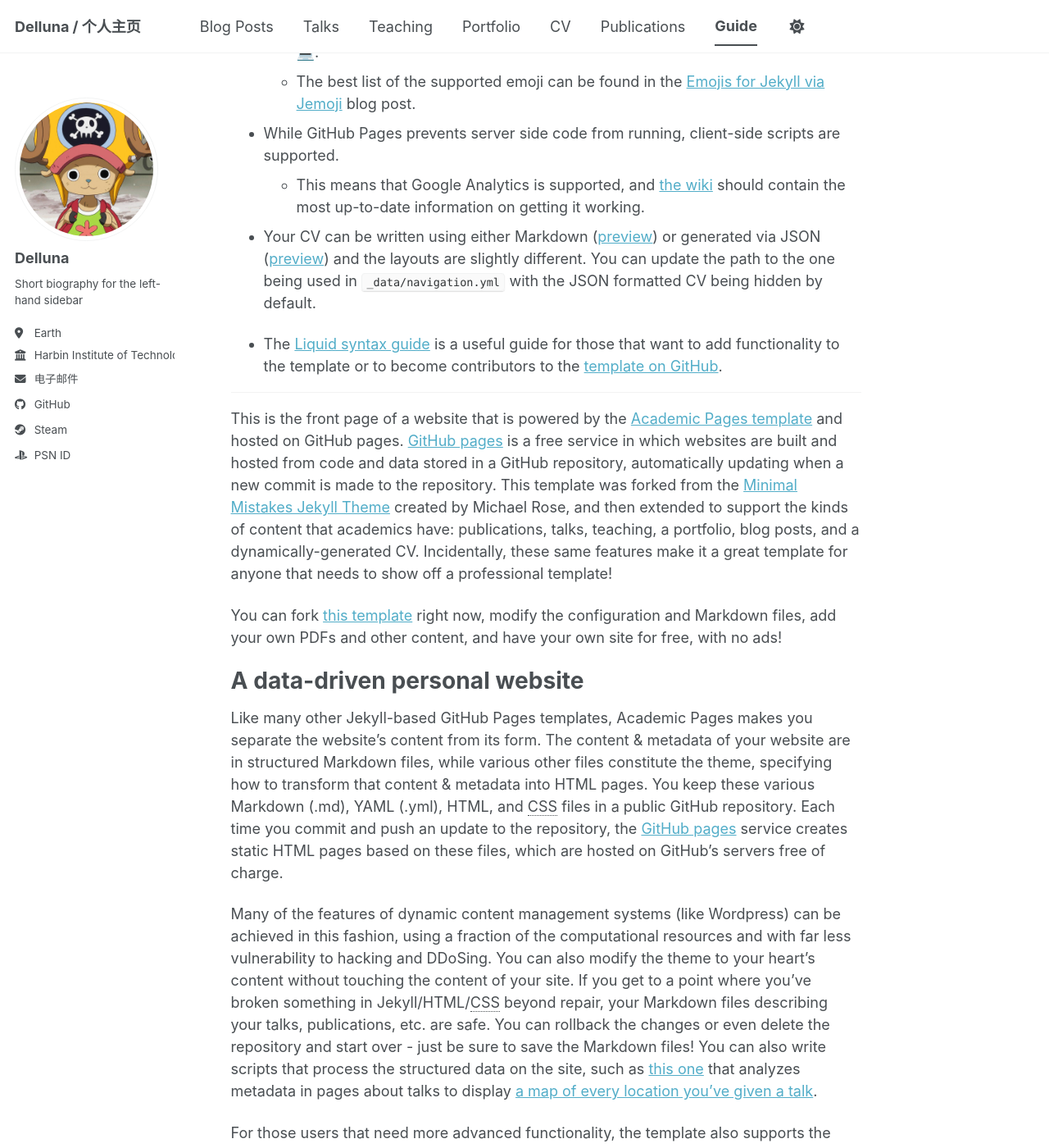
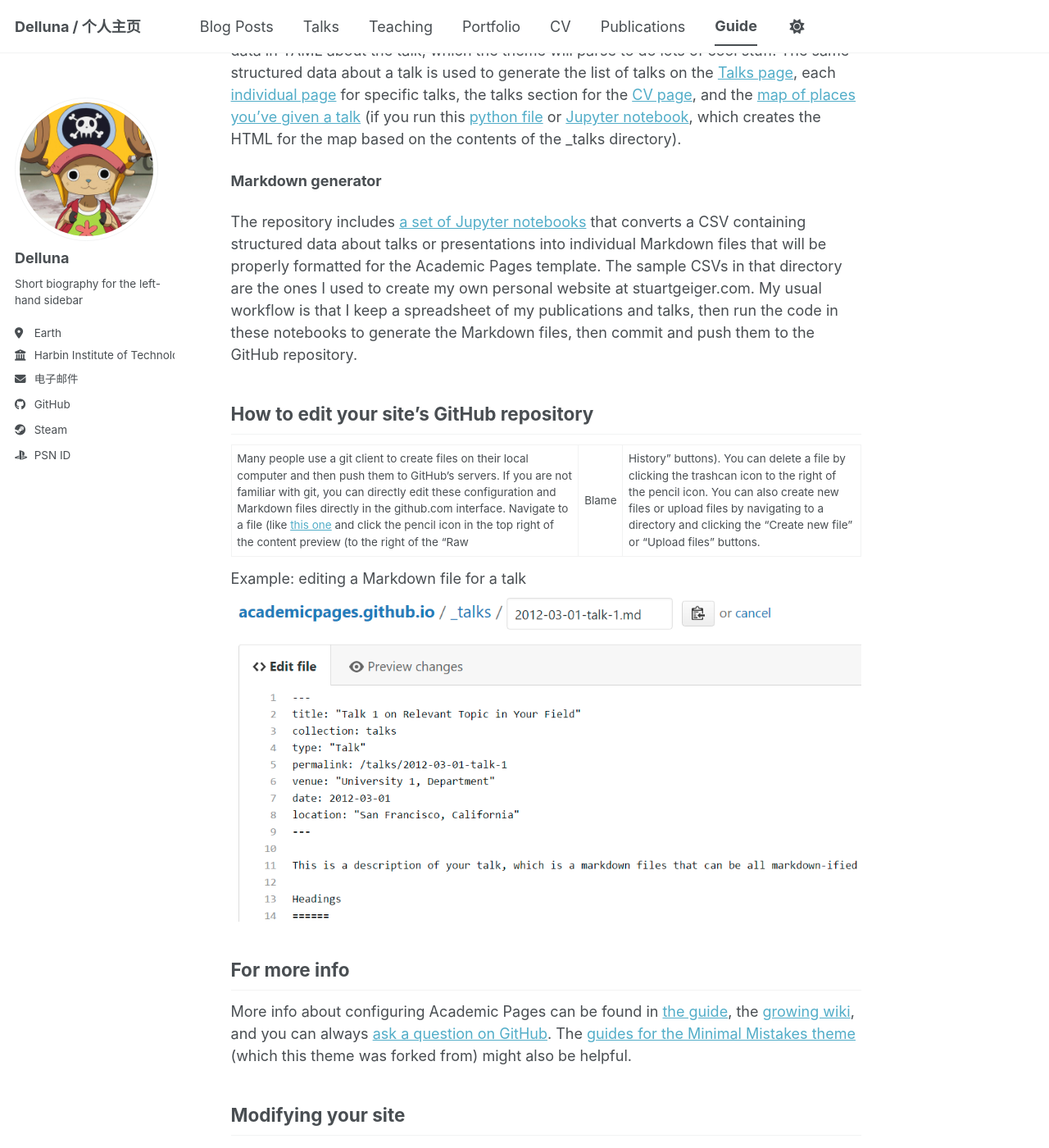
Before and after one commit to Delluna/Delluna.github.io, a Jekyll site: the page built from _pages/markdown.md, in a window 1280 px wide and 1400 px high, scrolled down 5401 px. Shown: the whole window at 82% size. Built offline with Jekyll 4.4.1, drawn with Linux system fonts in a browser that asks for light colours; emoji names are drawn with the system emoji font; a script bundle is joined from its source files by our own code; library files that are not in the unit come from our copies; some of the changed text lies outside the part shown.

Commit message:
update Guide Page

```diff
--- a/_pages/markdown.md
+++ b/_pages/markdown.md
@@ -11,7 +11,26 @@ redirect_from:
 
 
 # Academic Pages
+
+# Introduction
+
 **Academic Pages is a GitHub Pages template for personal and professional portfolio-oriented websites.**
+
+This is the front page of a website that is powered by the [Academic Pages template](https://github.com/academicpages/academicpages.github.io) and hosted on GitHub pages. [GitHub pages](https://pages.github.com) is a free service in which websites are built and hosted from code and data stored in a GitHub repository, automatically updating when a new commit is made to the repository. This template was forked from the [Minimal Mistakes Jekyll Theme](https://mmistakes.github.io/minimal-mistakes/) created by Michael Rose, and then extended to support the kinds of content that academics have: publications, talks, teaching, a portfolio, blog posts, and a dynamically-generated CV. Incidentally, these same features make it a great template for anyone that needs to show off a professional template!
+
+ You can fork [this template](https://github.com/academicpages/academicpages.github.io) right now, modify the configuration and Markdown files, add your own PDFs and other content, and have your own site for free, with no ads!
+
+**A data-driven personal website**
+
+Like many other Jekyll-based GitHub Pages templates, Academic Pages makes you separate the website's content from its form. The content & metadata of your website are in structured Markdown files, while various other files constitute the theme, specifying how to transform that content & metadata into HTML pages. You keep these various Markdown (.md), YAML (.yml), HTML, and CSS files in a public GitHub repository. Each time you commit and push an update to the repository, the [GitHub pages](https://pages.github.com/) service creates static HTML pages based on these files, which are hosted on GitHub's servers free of charge.
+
+Many of the features of dynamic content management systems (like Wordpress) can be achieved in this fashion, using a fraction of the computational resources and with far less vulnerability to hacking and DDoSing. You can also modify the theme to your heart's content without touching the content of your site. If you get to a point where you've broken something in Jekyll/HTML/CSS beyond repair, your Markdown files describing your talks, publications, etc. are safe. You can rollback the changes or even delete the repository and start over - just be sure to save the Markdown files! You can also write scripts that process the structured data on the site, such as [this one](https://github.com/academicpages/academicpages.github.io/blob/master/talkmap.ipynb) that analyzes metadata in pages about talks to display [a map of every location you've given a talk](https://academicpages.github.io/talkmap.html).
+
+For those users that need more advanced functionality, the template also supports the following popular tools:
+- [MathJax](https://www.mathjax.org/) for mathematical equations
+- [Mermaid](https://mermaid.js.org/) for diagraming
+- [Plotly](https://plotly.com/javascript/) for plotting
+
 
 # Getting Started
 
@@ -81,19 +100,6 @@ You should now be able to access the website from `localhost:4000`.
 
 If you are using [Visual Studio Code](https://code.visualstudio.com/) you can use the [Dev Container](https://code.visualstudio.com/docs/devcontainers/containers) that comes with this Repository. Normally VS Code detects that a development container configuration is available and asks you if you want to use the container. If this doesn't happen you can manually start the container by **F1->DevContainer: Reopen in Container**. This restarts your VS Code in the container and automatically hosts your academic page locally on http://localhost:4000. All changes will be updated live to that page after a few seconds.
 
-# Maintenance
-
-Bug reports and feature requests to the template should be [submitted via GitHub](https://github.com/academicpages/academicpages.github.io/issues/new/choose). For questions concerning how to style the template, please feel free to start a [new discussion on GitHub](https://github.com/academicpages/academicpages.github.io/discussions).
-
-This repository was forked (then detached) by [Stuart Geiger](https://github.com/staeiou) from the [Minimal Mistakes Jekyll Theme](https://mmistakes.github.io/minimal-mistakes/), which is © 2016 Michael Rose and released under the MIT License (see LICENSE.md). It is currently being maintained by [Robert Zupko](https://github.com/rjzupkoii) and additional maintainers would be welcomed.
-
-## Bugfixes and enhancements
-
-If you have bugfixes and enhancements that you would like to submit as a pull request, you will need to [fork](https://docs.github.com/en/pull-requests/collaborating-with-pull-requests/working-with-forks/fork-a-repo) this repository as opposed to using it as a template. This will also allow you to [synchronize your copy](https://docs.github.com/en/pull-requests/collaborating-with-pull-requests/working-with-forks/syncing-a-fork) of template to your fork as well.
-
-Unfortunately, one logistical issue with a template theme like Academic Pages that makes it a little tricky to get bug fixes and updates to the core theme. If you use this template and customize it, you will probably get merge conflicts if you attempt to synchronize. If you want to save your various .yml configuration files and markdown files, you can delete the repository and fork it again. Or you can manually patch.
-
----
 
 # How to use
 
@@ -112,6 +118,32 @@ Unfortunately, one logistical issue with a template theme like Academic Pages th
 * Static files (like PDFs): /files/
 * Profile image (can set in _config.yml): images/profile.png
 
+
+## Site-wide configuration
+
+The main configuration file for the site is in the base directory in [_config.yml](https://github.com/academicpages/academicpages.github.io/blob/master/_config.yml), which defines the content in the sidebars and other site-wide features. You will need to replace the default variables with ones about yourself and your site's github repository. The configuration file for the top menu is in [_data/navigation.yml](https://github.com/academicpages/academicpages.github.io/blob/master/_data/navigation.yml). For example, if you don't have a portfolio or blog posts, you can remove those items from that navigation.yml file to remove them from the header.
+
+## Create content & metadata
+
+For site content, there is one Markdown file for each type of content, which are stored in directories like _publications, _talks, _posts, _teaching, or _pages. For example, each talk is a Markdown file in the [_talks directory](https://github.com/academicpages/academicpages.github.io/tree/master/_talks). At the top of each Markdown file is structured data in YAML about the talk, which the theme will parse to do lots of cool stuff. The same structured data about a talk is used to generate the list of talks on the [Talks page](https://academicpages.github.io/talks), each [individual page](https://academicpages.github.io/talks/2012-03-01-talk-1) for specific talks, the talks section for the [CV page](https://academicpages.github.io/cv), and the [map of places you've given a talk](https://academicpages.github.io/talkmap.html) (if you run this [python file](https://github.com/academicpages/academicpages.github.io/blob/master/talkmap.py) or [Jupyter notebook](https://github.com/academicpages/academicpages.github.io/blob/master/talkmap.ipynb), which creates the HTML for the map based on the contents of the _talks directory).
+
+**Markdown generator**
+
+The repository includes [a set of Jupyter notebooks](https://github.com/academicpages/academicpages.github.io/tree/master/markdown_generator
+) that converts a CSV containing structured data about talks or presentations into individual Markdown files that will be properly formatted for the Academic Pages template. The sample CSVs in that directory are the ones I used to create my own personal website at stuartgeiger.com. My usual workflow is that I keep a spreadsheet of my publications and talks, then run the code in these notebooks to generate the Markdown files, then commit and push them to the GitHub repository.
+
+## How to edit your site's GitHub repository
+
+Many people use a git client to create files on their local computer and then push them to GitHub's servers. If you are not familiar with git, you can directly edit these configuration and Markdown files directly in the github.com interface. Navigate to a file (like [this one](https://github.com/academicpages/academicpages.github.io/blob/master/_talks/2012-03-01-talk-1.md) and click the pencil icon in the top right of the content preview (to the right of the "Raw | Blame | History" buttons). You can delete a file by clicking the trashcan icon to the right of the pencil icon. You can also create new files or upload files by navigating to a directory and clicking the "Create new file" or "Upload files" buttons.
+
+Example: editing a Markdown file for a talk
+![Editing a Markdown file for a talk](/images/editing-talk.png)
+
+## For more info
+
+More info about configuring Academic Pages can be found in [the guide](https://academicpages.github.io/markdown/), the [growing wiki](https://github.com/academicpages/academicpages.github.io/wiki), and you can always [ask a question on GitHub](https://github.com/academicpages/academicpages.github.io/discussions). The [guides for the Minimal Mistakes theme](https://mmistakes.github.io/minimal-mistakes/docs/configuration/) (which this theme was forked from) might also be helpful.
+
+
 ## Modifying your site
 
 - [Customizing the content on your site](https://github.com/academicpages/academicpages.github.io/wiki/Customizing-the-content-on-your-site)
@@ -126,6 +158,7 @@ Unfortunately, one logistical issue with a template theme like Academic Pages th
 ## Managing your site
 - [Adding Google Analytics](https://github.com/academicpages/academicpages.github.io/wiki/Adding-Google-Analytics)
 - [Controlling site indexing](https://github.com/academicpages/academicpages.github.io/wiki/Controlling-site-indexing)
+
 
 ## Tips and hints
 
@@ -147,56 +180,20 @@ Unfortunately, one logistical issue with a template theme like Academic Pages th
 
  * The [Liquid syntax guide](https://shopify.github.io/liquid/tags/control-flow/) is a useful guide for those that want to add functionality to the template or to become contributors to the [template on GitHub](https://github.com/academicpages/academicpages.github.io).
 
- ---
 
-This is the front page of a website that is powered by the [Academic Pages template](https://github.com/academicpages/academicpages.github.io) and hosted on GitHub pages. [GitHub pages](https://pages.github.com) is a free service in which websites are built and hosted from code and data stored in a GitHub repository, automatically updating when a new commit is made to the repository. This template was forked from the [Minimal Mistakes Jekyll Theme](https://mmistakes.github.io/minimal-mistakes/) created by Michael Rose, and then extended to support the kinds of content that academics have: publications, talks, teaching, a portfolio, blog posts, and a dynamically-generated CV. Incidentally, these same features make it a great template for anyone that needs to show off a professional template!
+# Maintenance
 
- You can fork [this template](https://github.com/academicpages/academicpages.github.io) right now, modify the configuration and Markdown files, add your own PDFs and other content, and have your own site for free, with no ads!
+Bug reports and feature requests to the template should be [submitted via GitHub](https://github.com/academicpages/academicpages.github.io/issues/new/choose). For questions concerning how to style the template, please feel free to start a [new discussion on GitHub](https://github.com/academicpages/academicpages.github.io/discussions).
 
-A data-driven personal website
-======
-Like many other Jekyll-based GitHub Pages templates, Academic Pages makes you separate the website's content from its form. The content & metadata of your website are in structured Markdown files, while various other files constitute the theme, specifying how to transform that content & metadata into HTML pages. You keep these various Markdown (.md), YAML (.yml), HTML, and CSS files in a public GitHub repository. Each time you commit and push an update to the repository, the [GitHub pages](https://pages.github.com/) service creates static HTML pages based on these files, which are hosted on GitHub's servers free of charge.
+This repository was forked (then detached) by [Stuart Geiger](https://github.com/staeiou) from the [Minimal Mistakes Jekyll Theme](https://mmistakes.github.io/minimal-mistakes/), which is © 2016 Michael Rose and released under the MIT License (see LICENSE.md). It is currently being maintained by [Robert Zupko](https://github.com/rjzupkoii) and additional maintainers would be welcomed.
 
-Many of the features of dynamic content management systems (like Wordpress) can be achieved in this fashion, using a fraction of the computational resources and with far less vulnerability to hacking and DDoSing. You can also modify the theme to your heart's content without touching the content of your site. If you get to a point where you've broken something in Jekyll/HTML/CSS beyond repair, your Markdown files describing your talks, publications, etc. are safe. You can rollback the changes or even delete the repository and start over - just be sure to save the Markdown files! You can also write scripts that process the structured data on the site, such as [this one](https://github.com/academicpages/academicpages.github.io/blob/master/talkmap.ipynb) that analyzes metadata in pages about talks to display [a map of every location you've given a talk](https://academicpages.github.io/talkmap.html).
+## Bugfixes and enhancements
 
-For those users that need more advanced functionality, the template also supports the following popular tools:
-- [MathJax](https://www.mathjax.org/) for mathematical equations
-- [Mermaid](https://mermaid.js.org/) for diagraming
-- [Plotly](https://plotly.com/javascript/) for plotting
+If you have bugfixes and enhancements that you would like to submit as a pull request, you will need to [fork](https://docs.github.com/en/pull-requests/collaborating-with-pull-requests/working-with-forks/fork-a-repo) this repository as opposed to using it as a template. This will also allow you to [synchronize your copy](https://docs.github.com/en/pull-requests/collaborating-with-pull-requests/working-with-forks/syncing-a-fork) of template to your fork as well.
 
-Getting started
-======
-1. Register a GitHub account if you don't have one and confirm your e-mail (required!)
-1. Fork [this template](https://github.com/academicpages/academicpages.github.io) by clicking the "Use this template" button in the top right.
-1. Go to the repository's settings (rightmost item in the tabs that start with "Code", should be below "Unwatch"). Rename the repository "[your GitHub username].github.io", which will also be your website's URL.
-1. Set site-wide configuration and create content & metadata (see below -- also see [this set of diffs](https://archive.is/3TPas) showing what files were changed to set up [an example site](https://getorg-testacct.github.io) for a user with the username "getorg-testacct")
-1. Upload any files (like PDFs, .zip files, etc.) to the files/ directory. They will appear at https://[your GitHub username].github.io/files/example.pdf.
-1. Check status by going to the repository settings, in the "GitHub pages" section
+Unfortunately, one logistical issue with a template theme like Academic Pages that makes it a little tricky to get bug fixes and updates to the core theme. If you use this template and customize it, you will probably get merge conflicts if you attempt to synchronize. If you want to save your various .yml configuration files and markdown files, you can delete the repository and fork it again. Or you can manually patch.
 
-Site-wide configuration
-------
-The main configuration file for the site is in the base directory in [_config.yml](https://github.com/academicpages/academicpages.github.io/blob/master/_config.yml), which defines the content in the sidebars and other site-wide features. You will need to replace the default variables with ones about yourself and your site's github repository. The configuration file for the top menu is in [_data/navigation.yml](https://github.com/academicpages/academicpages.github.io/blob/master/_data/navigation.yml). For example, if you don't have a portfolio or blog posts, you can remove those items from that navigation.yml file to remove them from the header.
-
-Create content & metadata
-------
-For site content, there is one Markdown file for each type of content, which are stored in directories like _publications, _talks, _posts, _teaching, or _pages. For example, each talk is a Markdown file in the [_talks directory](https://github.com/academicpages/academicpages.github.io/tree/master/_talks). At the top of each Markdown file is structured data in YAML about the talk, which the theme will parse to do lots of cool stuff. The same structured data about a talk is used to generate the list of talks on the [Talks page](https://academicpages.github.io/talks), each [individual page](https://academicpages.github.io/talks/2012-03-01-talk-1) for specific talks, the talks section for the [CV page](https://academicpages.github.io/cv), and the [map of places you've given a talk](https://academicpages.github.io/talkmap.html) (if you run this [python file](https://github.com/academicpages/academicpages.github.io/blob/master/talkmap.py) or [Jupyter notebook](https://github.com/academicpages/academicpages.github.io/blob/master/talkmap.ipynb), which creates the HTML for the map based on the contents of the _talks directory).
-
-**Markdown generator**
-
-The repository includes [a set of Jupyter notebooks](https://github.com/academicpages/academicpages.github.io/tree/master/markdown_generator
-) that converts a CSV containing structured data about talks or presentations into individual Markdown files that will be properly formatted for the Academic Pages template. The sample CSVs in that directory are the ones I used to create my own personal website at stuartgeiger.com. My usual workflow is that I keep a spreadsheet of my publications and talks, then run the code in these notebooks to generate the Markdown files, then commit and push them to the GitHub repository.
-
-How to edit your site's GitHub repository
-------
-Many people use a git client to create files on their local computer and then push them to GitHub's servers. If you are not familiar with git, you can directly edit these configuration and Markdown files directly in the github.com interface. Navigate to a file (like [this one](https://github.com/academicpages/academicpages.github.io/blob/master/_talks/2012-03-01-talk-1.md) and click the pencil icon in the top right of the content preview (to the right of the "Raw | Blame | History" buttons). You can delete a file by clicking the trashcan icon to the right of the pencil icon. You can also create new files or upload files by navigating to a directory and clicking the "Create new file" or "Upload files" buttons.
-
-Example: editing a Markdown file for a talk
-![Editing a Markdown file for a talk](/images/editing-talk.png)
-
-For more info
-------
-More info about configuring Academic Pages can be found in [the guide](https://academicpages.github.io/markdown/), the [growing wiki](https://github.com/academicpages/academicpages.github.io/wiki), and you can always [ask a question on GitHub](https://github.com/academicpages/academicpages.github.io/discussions). The [guides for the Minimal Mistakes theme](https://mmistakes.github.io/minimal-mistakes/docs/configuration/) (which this theme was forked from) might also be helpful.
-
+# Others
 
 ## MathJax
 
```
